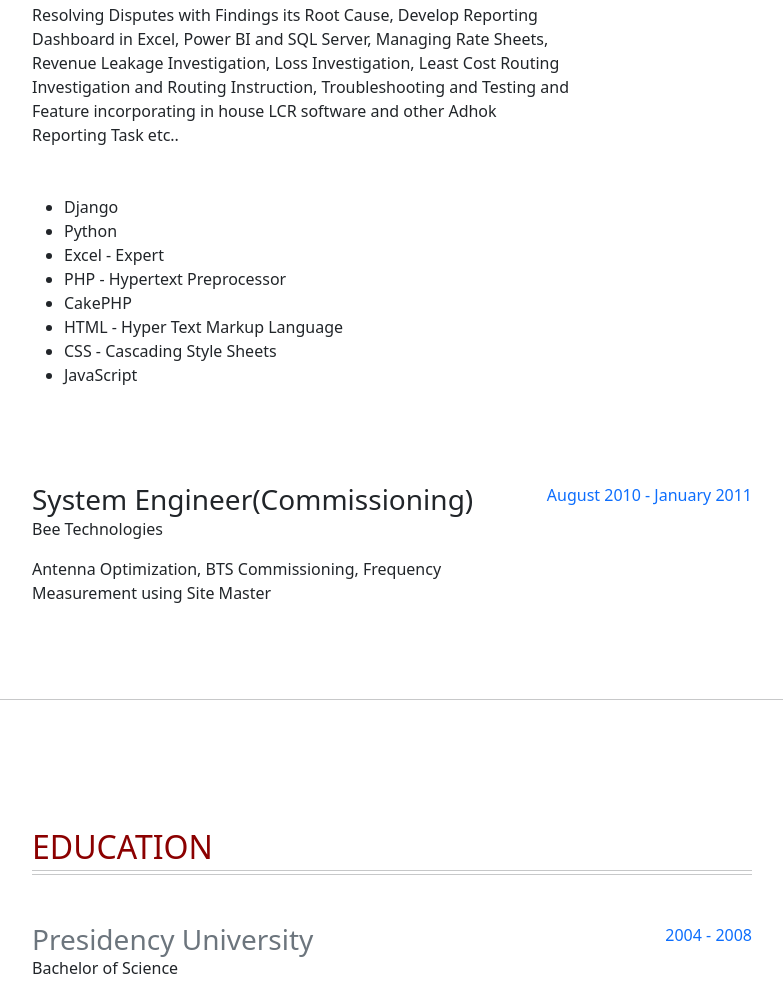
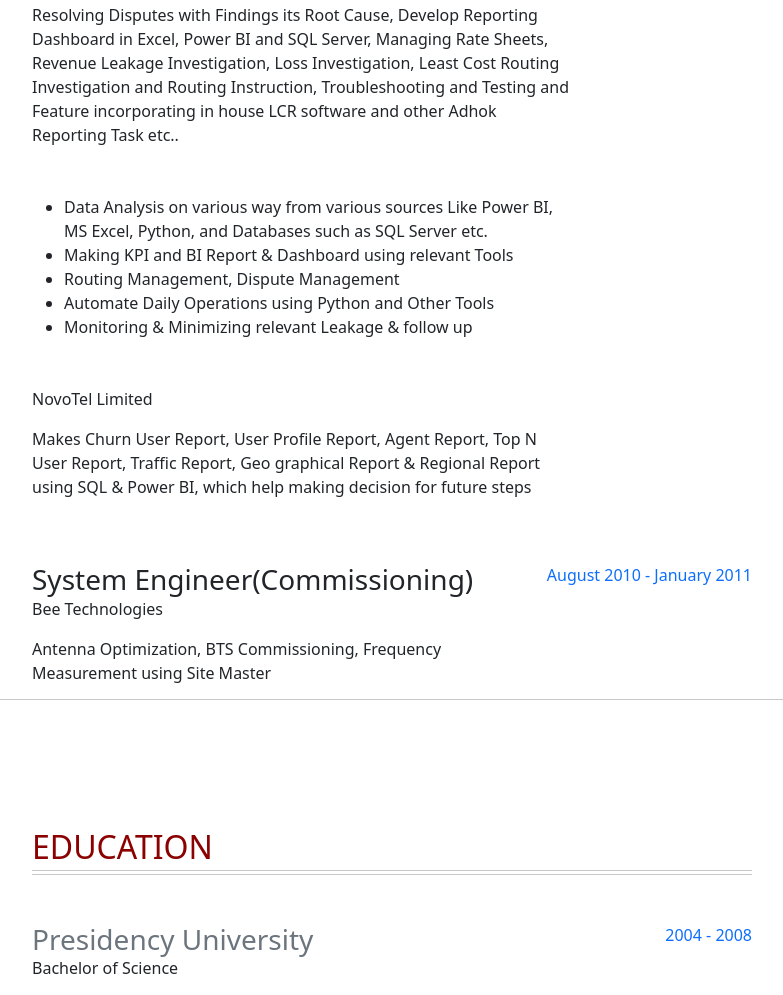
Before and after one commit to bayezidece/bayezidece.github.io, a plain HTML site: page index.html in a window 1280 px wide. Shown: the part 1222-2217 px from the top of the page, without its empty margins (368-1151 px from the left). Drawn offline with Linux system fonts and the light colour scheme.

Commit message:
Update index.html

```diff
--- a/index.html
+++ b/index.html
@@ -98,40 +98,29 @@
                       <ul class="fa-ul mb-0 mt-5 mb-5">
                 <li>
                     <span class="fa-li"><i class="fas fa-check"></i></span>
-                    Django
+                    Data Analysis on various way from various sources Like Power BI, MS Excel, Python, and Databases such as SQL Server etc.
                 </li>
                 <li>
                     <span class="fa-li"><i class="fas fa-check"></i></span>
-                    Python
+                    Making KPI and BI Report & Dashboard using relevant Tools
                 </li>
 
                 <li>
                     <span class="fa-li"><i class="fas fa-check"></i></span>
-                    Excel - Expert
+                    Routing Management, Dispute Management
                 </li>
 
                 <li>
                     <span class="fa-li"><i class="fas fa-check"></i></span>
-                    PHP - Hypertext Preprocessor
+                    Automate Daily Operations using Python and Other Tools
                 </li>
                 <li>
                     <span class="fa-li"><i class="fas fa-check"></i></span>
-                    CakePHP
-                </li>
-
-                <li>
-                    <span class="fa-li"><i class="fas fa-check"></i></span>
-                    HTML - Hyper Text Markup Language
-                </li>
-                <li>
-                    <span class="fa-li"><i class="fas fa-check"></i></span>
-                    CSS -  Cascading Style Sheets
-                </li>
-                <li>
-                    <span class="fa-li"><i class="fas fa-check"></i></span>
-                    JavaScript
+                    Monitoring & Minimizing relevant Leakage & follow up
                 </li>
               </ul>
+                    <div class="subheading mb-3">NovoTel Limited</div>
+                      <p>Makes Churn User Report, User Profile Report, Agent Report, Top N User Report, Traffic Report, Geo graphical Report & Regional Report using SQL & Power BI, which help making decision for future steps</p>
                   </div>
                   <div class="flex-shrink-0"><span class="text-primary">February 2011 - Present</span></div>
               </div>
```
